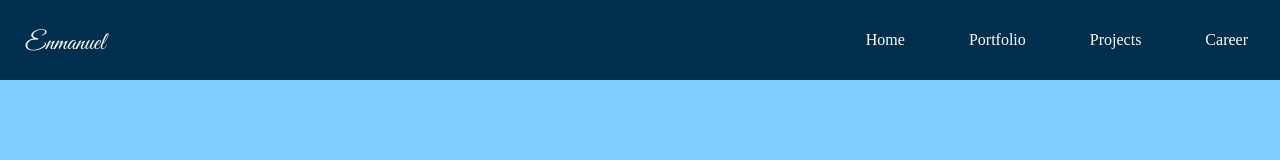
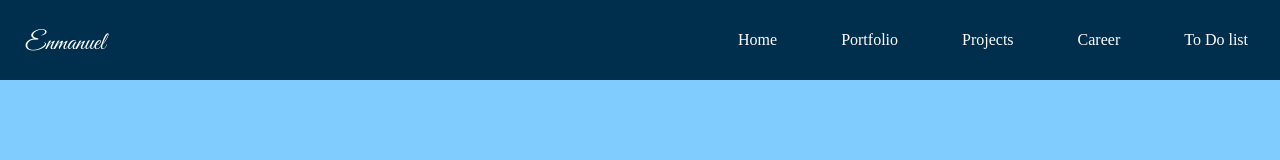
Before and after one commit to Ax3grad/GalaXworld, a plain HTML site: page index.html in a window 1280 px wide. Drawn offline with Linux system fonts and the light colour scheme; a web font is replaced by a local one.

Commit message:
Added ToDoList button

```diff
--- a/index.html
+++ b/index.html
@@ -21,6 +21,7 @@
                     <li class="link"><a href="#">Portfolio</a></li>
                     <li class="link"><a href="#">Projects</a></li>
                     <li class="link"><a href="#">Career</a></li>
+                    <li class="link"><a href="#">To Do list</a></li>
                 </ul>
             </div>
         </div>
```
